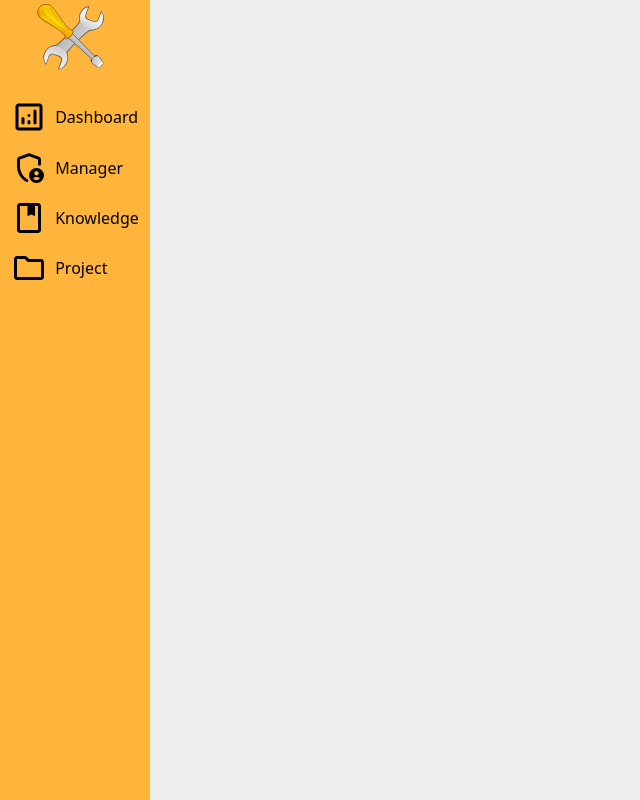
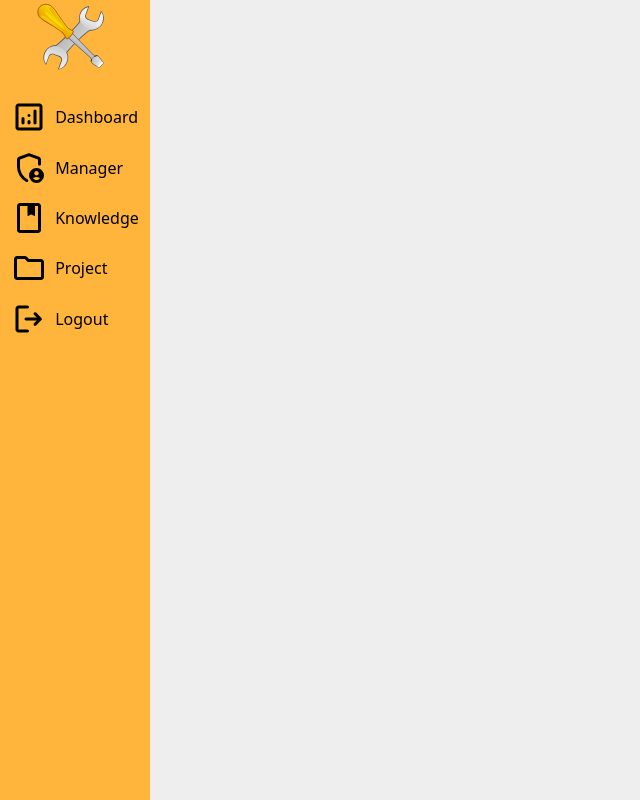
Before and after one commit to lborocs/22cob290-part2-team-07, a Nuxt app: page / in a window 1280 px wide. Shown: the whole page, without its empty margins (0-640 px from the left). Built offline with nearby package versions, Linux system fonts and the light colour scheme; no server answers.

Commit message:
Logout button & Moved user icon

```diff
--- a/layouts/default.vue
+++ b/layouts/default.vue
@@ -12,6 +12,11 @@ useHead(() => {
 })
 
 const user = useCurrentUser()
+
+// Temporary until the login / logout logic is finalised
+function logout() {
+	alert("User Logged Out!")
+}
 </script>
 
 <template>
@@ -51,6 +56,14 @@ const user = useCurrentUser()
 						icon="material-symbols:folder-outline-rounded"
 					/>
 				</li>
+				<li>
+					<NavButton
+						@click="logout"
+						location="/login"
+						name="Logout"
+						icon="material-symbols:logout-rounded"
+					/>
+				</li>
 			</ul>
 		</nav>
 		<main>
@@ -61,6 +74,7 @@ const user = useCurrentUser()
 
 <style scoped lang="scss">
 @use "~/assets/mobile";
+@use "~/assets/core";
 .page-wrapper {
 	display: grid;
 	grid-template-areas:
@@ -72,6 +86,8 @@ const user = useCurrentUser()
 }
 
 header {
+	@extend %flex-row, %flex-centre;
+	justify-content: space-between;
 	grid-area: head;
 }
 
```
